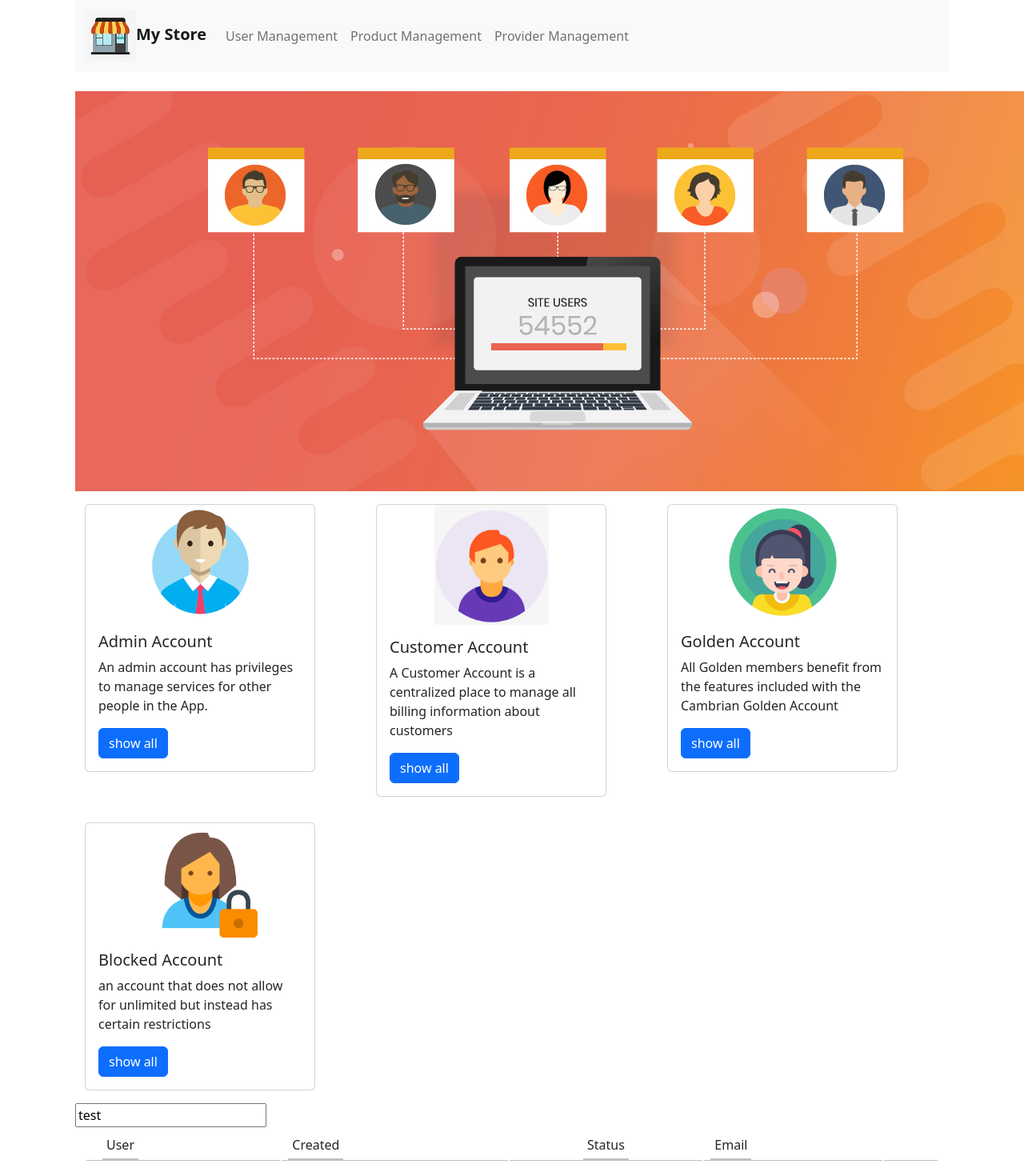
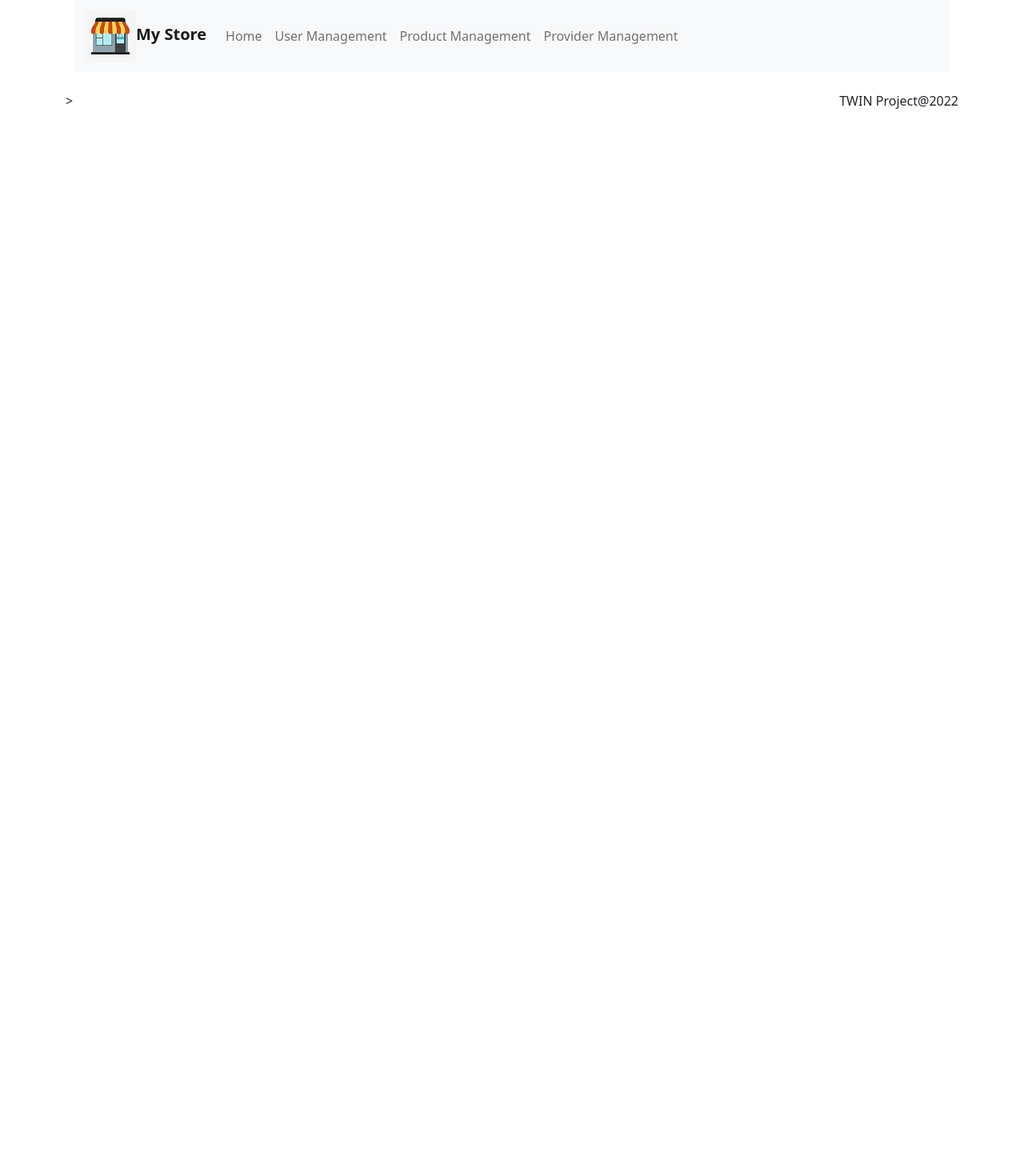
Before and after one commit to amenirommene/Angular-2223, an Angular app in the folder 4TWIN2/angularTwin2/: page / in a window 1280 px wide. Shown: the top 1470 px of the page at 80% size. After the commit the page ends 800 px from the top, so only its background shows below. Built offline with nearby package versions, Linux system fonts and the light colour scheme.

Commit message:
routage statique

```diff
--- a/4TWIN2/angularTwin2/src/app/app-routing.module.ts
+++ b/4TWIN2/angularTwin2/src/app/app-routing.module.ts
@@ -1,7 +1,13 @@
 import { NgModule } from '@angular/core';
 import { RouterModule, Routes } from '@angular/router';
+import { HomeComponent } from './home/home.component';
+import { ListuserComponent } from './listuser/listuser.component';
+import { UsersComponent } from './users/users.component';
 
-const routes: Routes = [];
+const routes: Routes = [
+  {path:'user', component:UsersComponent},
+  {path:'home', component:HomeComponent}
+];
 
 @NgModule({
   imports: [RouterModule.forRoot(routes)],
--- a/4TWIN2/angularTwin2/src/app/app.component.html
+++ b/4TWIN2/angularTwin2/src/app/app.component.html
@@ -13,14 +13,8 @@
     <!---start navbar--->
     <app-header></app-header>
     <!---end navbar--->
-    <!---start slide--->
-    <app-silde></app-silde>
-    <!---end slide--->
-    <!---start usersList section--->
-    <app-content></app-content>
-    <app-listuser></app-listuser>
-    <!---end usersList section--->
-  </div>
+    <router-outlet></router-outlet>
+    </div>
 
 
   <!-----Footer Section------>
--- a/4TWIN2/angularTwin2/src/app/app.module.ts
+++ b/4TWIN2/angularTwin2/src/app/app.module.ts
@@ -9,6 +9,8 @@
 import { FooterComponent } from './footer/footer.component';
 import { ListuserComponent } from './listuser/listuser.component';
 import { FormsModule } from '@angular/forms';
+import { HomeComponent } from './home/home.component';
+import { UsersComponent } from './users/users.component';
 
 @NgModule({
   declarations: [
@@ -17,7 +19,9 @@
     SildeComponent,
     ContentComponent,
     FooterComponent,
-    ListuserComponent
+    ListuserComponent,
+    HomeComponent,
+    UsersComponent
   ],
   imports: [ //les modules que les composants ont besoin
     BrowserModule,
--- a/4TWIN2/angularTwin2/src/app/header/header.component.html
+++ b/4TWIN2/angularTwin2/src/app/header/header.component.html
@@ -6,7 +6,10 @@
       <div class="collapse navbar-collapse" id="navbarSupportedContent">
         <ul class="navbar-nav me-auto mb-2 mb-lg-0">
           <li class="nav-item">
-            <a class="nav-link" href="#">User Management</a>
+            <a class="nav-link" [routerLink]="'home'">Home</a>
+          </li>
+          <li class="nav-item">
+            <a class="nav-link" routerLink="user">User Management</a>
           </li>
           <li class="nav-item">
             <a class="nav-link" href="#">Product Management</a>
--- /dev/null
+++ b/4TWIN2/angularTwin2/src/app/home/home.component.html
@@ -0,0 +1 @@
+<p>home works!</p>
--- /dev/null
+++ b/4TWIN2/angularTwin2/src/app/home/home.component.ts
@@ -0,0 +1,15 @@
+import { Component, OnInit } from '@angular/core';
+
+@Component({
+  selector: 'app-home',
+  templateUrl: './home.component.html',
+  styleUrls: ['./home.component.css']
+})
+export class HomeComponent implements OnInit {
+
+  constructor() { }
+
+  ngOnInit(): void {
+  }
+
+}
--- a/4TWIN2/angularTwin2/src/app/listuser/listuser.component.ts
+++ b/4TWIN2/angularTwin2/src/app/listuser/listuser.component.ts
@@ -8,7 +8,7 @@
 })
 export class ListuserComponent implements OnInit {
 
-  categorie : string="test";
+  categorie : string="Customer";
   sourceImage : string = '../assets/images/admin.png';
   nb2 : number = 8;
   nb : number = 5;
--- /dev/null
+++ b/4TWIN2/angularTwin2/src/app/users/users.component.html
@@ -0,0 +1,7 @@
+<!---start slide--->
+<app-silde></app-silde>
+<!---end slide--->
+<!---start usersList section--->
+<app-content></app-content>
+<app-listuser></app-listuser>
+<!---end usersList section--->
--- /dev/null
+++ b/4TWIN2/angularTwin2/src/app/users/users.component.ts
@@ -0,0 +1,15 @@
+import { Component, OnInit } from '@angular/core';
+
+@Component({
+  selector: 'app-users',
+  templateUrl: './users.component.html',
+  styleUrls: ['./users.component.css']
+})
+export class UsersComponent implements OnInit {
+
+  constructor() { }
+
+  ngOnInit(): void {
+  }
+
+}
```
Also changed, not shown: 4TWIN2/angularTwin2/src/app/home/home.component.css (added), 4TWIN2/angularTwin2/src/app/users/users.component.css (added), 2 other files (tests, documents, lock files or other folders).
